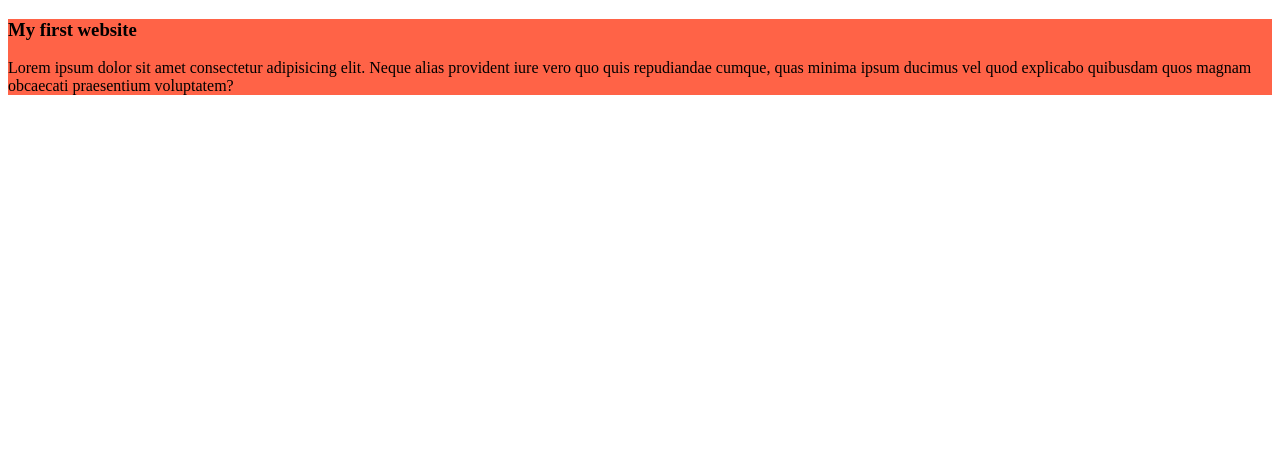
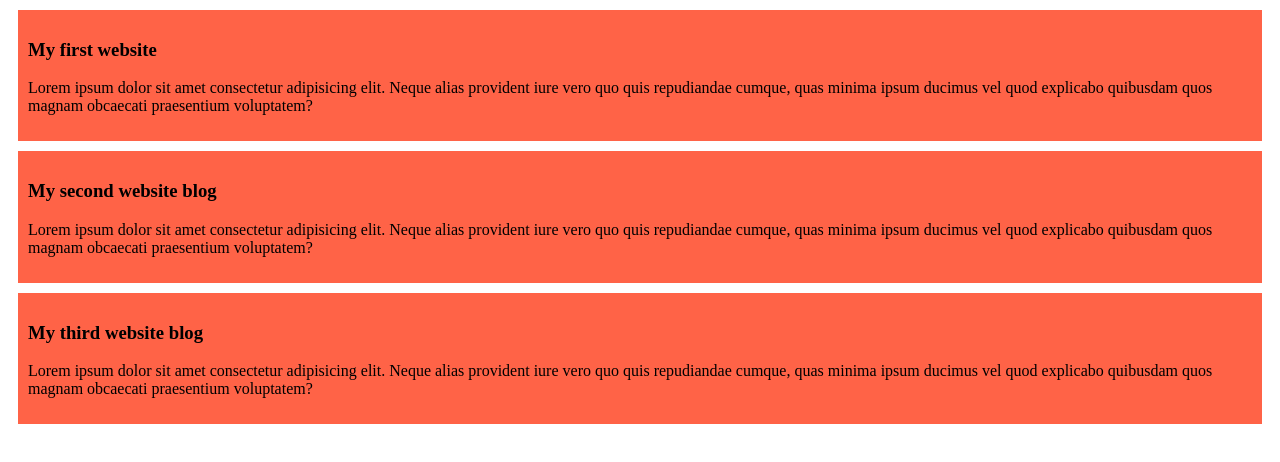
Before and after one commit to Sifathuq90/My-github, a plain HTML site: page index.html in a window 1280 px wide. Drawn offline with Linux system fonts and the light colour scheme.

Commit message:
add the second and third blog

```diff
--- a/index.html
+++ b/index.html
@@ -10,6 +10,18 @@
   <div>
     <h3>My first website</h1>
     <p>Lorem ipsum dolor sit amet consectetur adipisicing elit. Neque alias provident iure vero quo quis repudiandae cumque, quas minima ipsum ducimus vel quod explicabo quibusdam quos magnam obcaecati praesentium voluptatem?</p>
+
+</div>
+  <div>
+    <h3>My second website blog</h1>
+    <p>Lorem ipsum dolor sit amet consectetur adipisicing elit. Neque alias provident iure vero quo quis repudiandae cumque, quas minima ipsum ducimus vel quod explicabo quibusdam quos magnam obcaecati praesentium voluptatem?</p>
+
+</div>
+  <div>
+    <h3>My third website blog</h1>
+    <p>Lorem ipsum dolor sit amet consectetur adipisicing elit. Neque alias provident iure vero quo quis repudiandae cumque, quas minima ipsum ducimus vel quod explicabo quibusdam quos magnam obcaecati praesentium voluptatem?</p>
+
+
   </div>
 
 </body>
--- a/styles/blog.css
+++ b/styles/blog.css
@@ -1,3 +1,5 @@
 div{
   background-color: tomato;
+  padding: 10px;
+  margin: 10px;
 }
```
